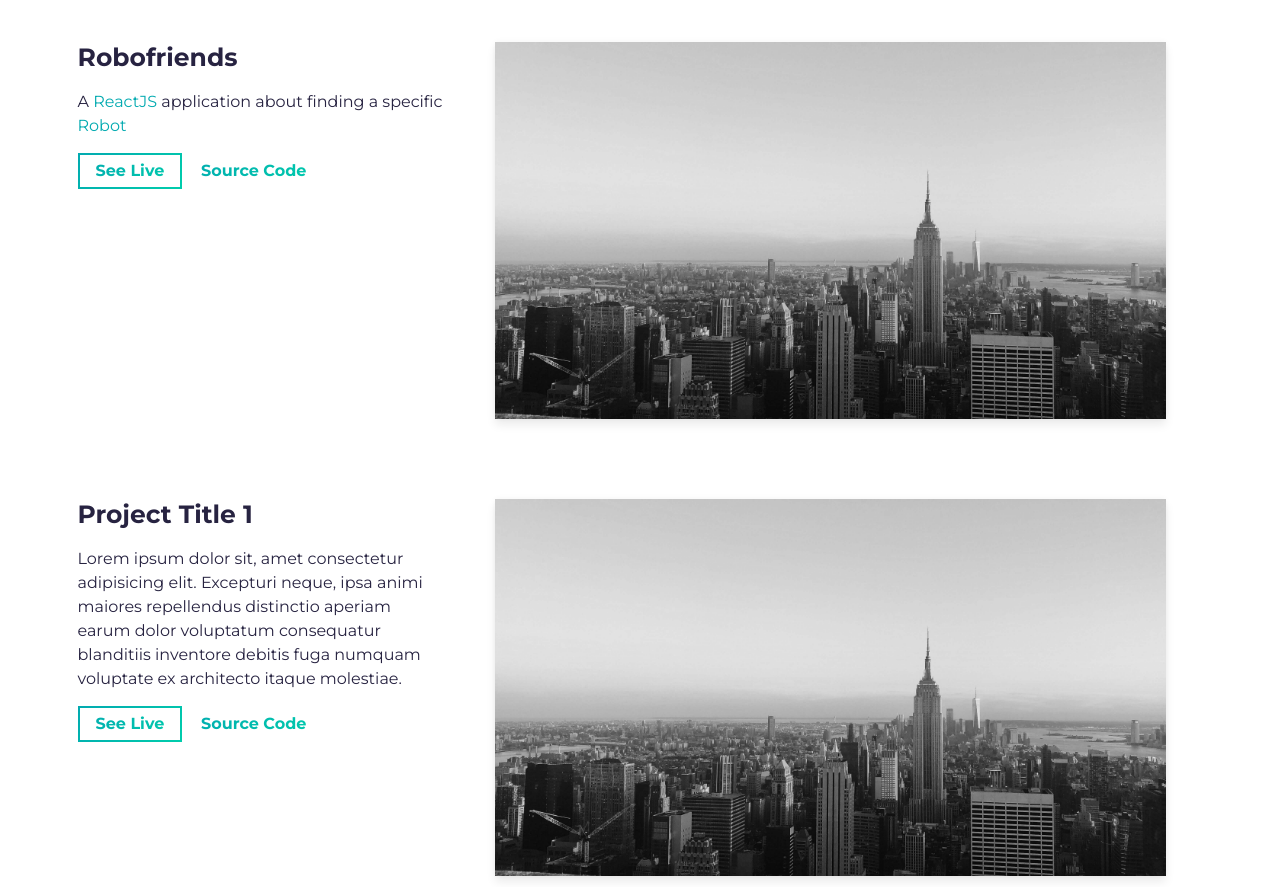
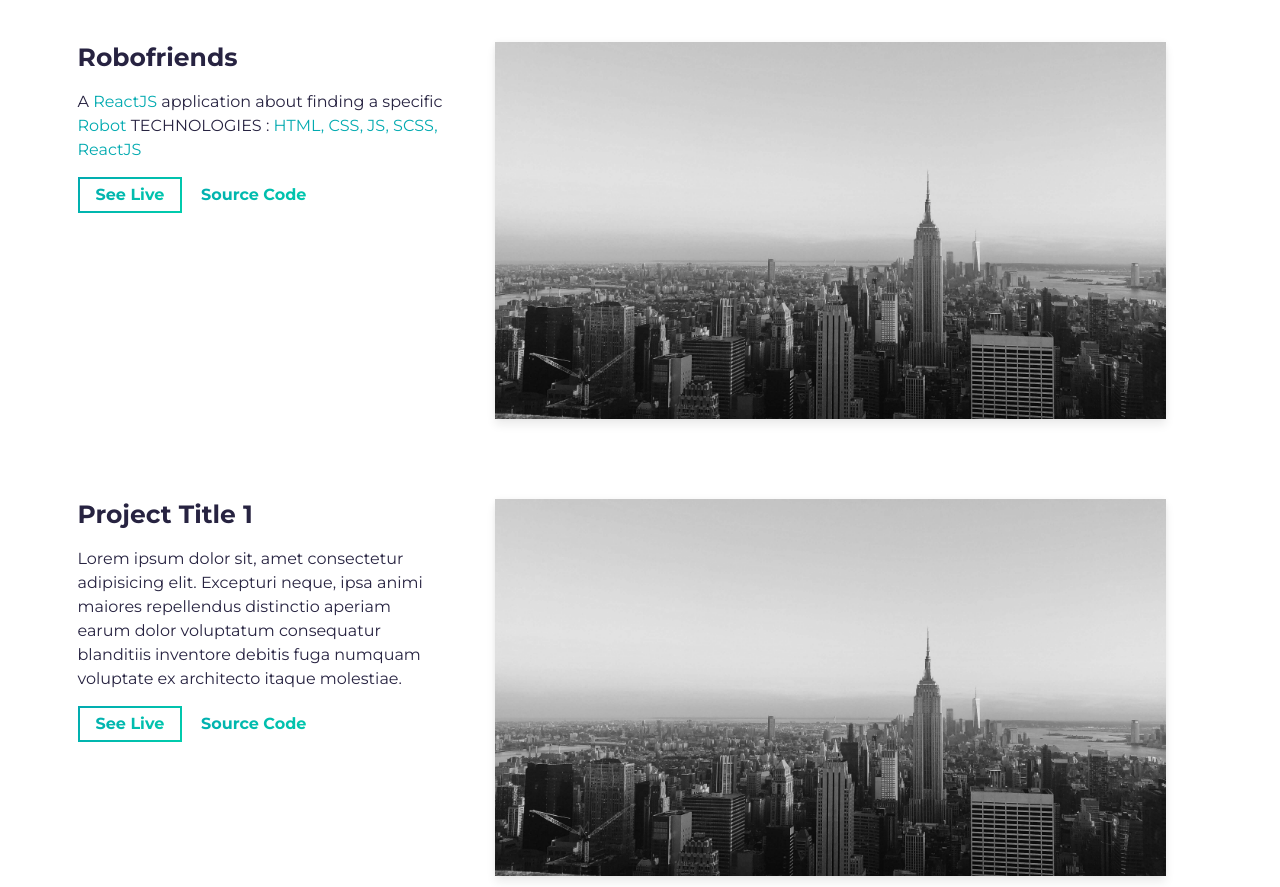
Before and after one commit to jonasfounkeu/sampleformyporfolio, a website built with Parcel: page src/index.html in a window 1280 px wide. Shown: the part 1547-2434 px from the top of the page. Built offline with nearby package versions, Linux system fonts and the light colour scheme.

Commit message:
add tech

```diff
--- a/src/index.html
+++ b/src/index.html
@@ -101,6 +101,7 @@
                 <p class="mb-4">
                   A <span class="green">ReactJS</span> application about finding a specific <span
                     class="green">Robot</span>
+                  TECHNOLOGIES : <span class="green">HTML, CSS, JS, SCSS, ReactJS</span>
                 </p>
               </div>
               <a rel="noreferrer" target="_blank" class="cta-btn cta-btn--hero"
--- a/src/style.css
+++ b/src/style.css
@@ -1,3 +1,5 @@
 .green {
     color: #02aab0;
 }
+
+.
```
